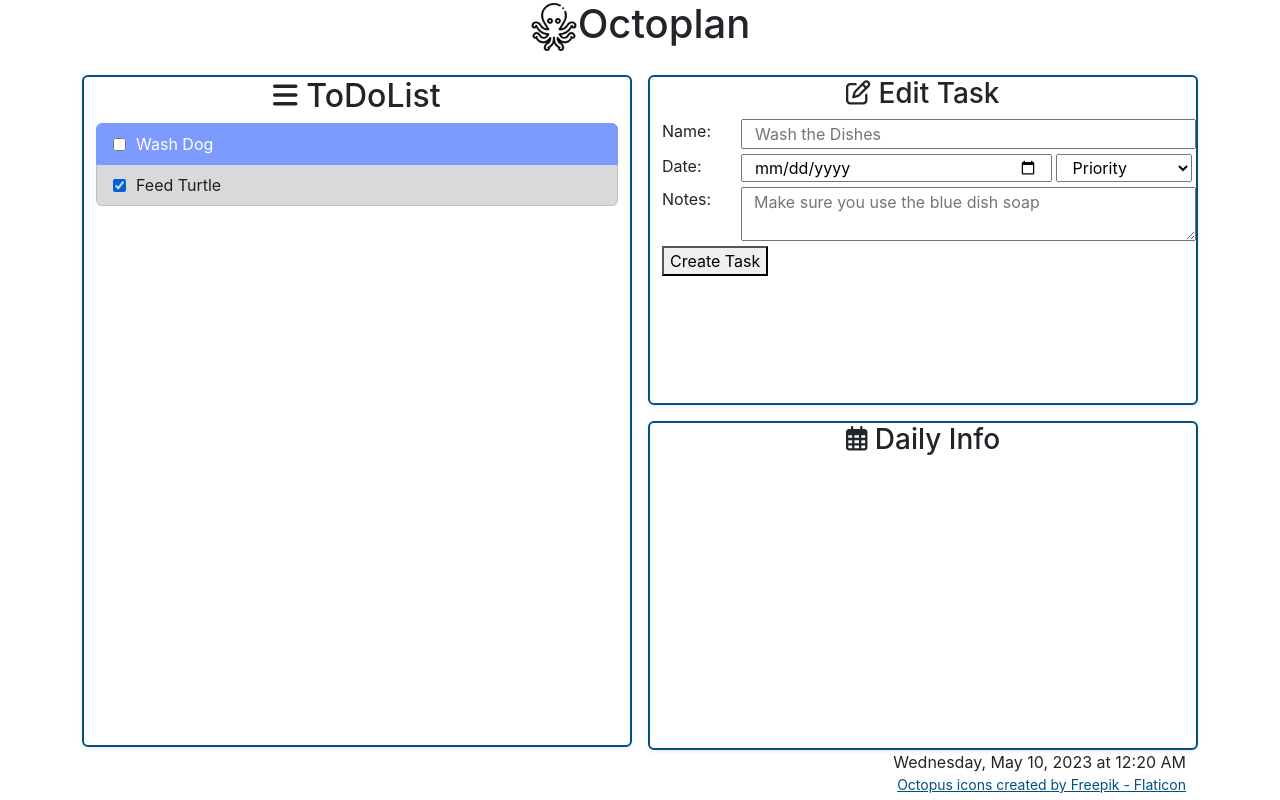
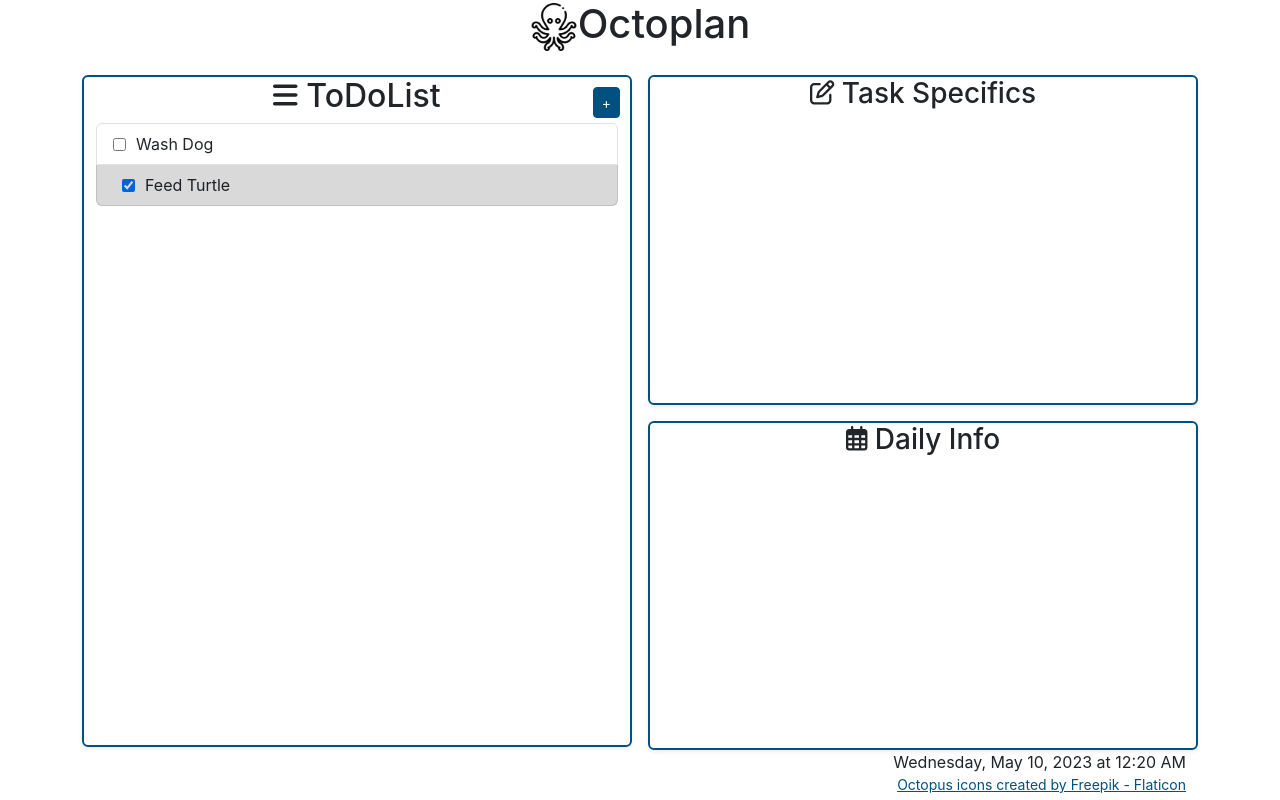
Before and after one commit to kylebenji/octoplan, a React (Create React App) app: page / in a window 1280 px wide. Built offline with nearby package versions, Linux system fonts and the light colour scheme.

Commit message:
editing and task creation functions

```diff
--- a/package.json
+++ b/package.json
@@ -16,6 +16,7 @@
     "react-dom": "^18.2.0",
     "react-redux": "^8.0.5",
     "react-scripts": "5.0.1",
+    "react-select": "^5.7.3",
     "sass": "^1.62.1",
     "web-vitals": "^2.1.4"
   },
--- a/src/components/Info/TaskSpecifics.js
+++ b/src/components/Info/TaskSpecifics.js
@@ -3,7 +3,15 @@ import { faPenToSquare } from "@fortawesome/free-regular-svg-icons";
 import { useSelector, useDispatch } from "react-redux";
 import { selectView, openEdit, openDetails } from "../../store/detailsSlice";
 import * as config from "../../config";
-import { selectActive, submitToDo } from "../../store/toDoSlice";
+import {
+  selectActive,
+  submitToDo,
+  deleteToDo,
+  changeActive,
+  editToDo,
+} from "../../store/toDoSlice";
+import Select from "react-select";
+import { useState } from "react";
 
 function formatPriority(priority) {
   switch (priority) {
@@ -13,11 +21,19 @@ function formatPriority(priority) {
       return "Normal";
     case config.LOW_PRIORITY:
       return "Low";
+    default:
+      return "Normal";
   }
 }
 
-function EditTask() {
+function EditTask({ view }) {
   const dispatch = useDispatch();
+  const taskID = useSelector(selectActive);
+  const task = useSelector((state) =>
+    state.todos.list.find((todo) => todo.id === taskID)
+  );
+
+  const [selectedPriority, setSelectedPriority] = useState(task?.priority);
 
   const handleSubmit = function (e) {
     e.preventDefault();
@@ -28,16 +44,48 @@ function EditTask() {
 
     const formJson = Object.fromEntries(formData.entries());
 
+    formJson.priority = selectedPriority;
+    formJson.id = taskID;
+
     console.log(formJson);
 
-    dispatch(submitToDo(formJson));
+    if (view === config.TASK_CREATE) {
+      dispatch(submitToDo(formJson));
+    }
+    if (view === config.TASK_EDIT) {
+      dispatch(editToDo(formJson));
+    }
+
     dispatch(openDetails());
+  };
+
+  const getInputDate = (dateStr) => {
+    const date = new Date(dateStr);
+    return `${date.getFullYear()}-${("" + (date.getMonth() + 1)).padStart(
+      2,
+      "0"
+    )}-${date.getDate()}`;
+  };
+
+  const priorities = [
+    config.HIGH_PRIORITY,
+    config.MID_PRIORITY,
+    config.LOW_PRIORITY,
+  ];
+
+  const prioritySelectOptions = priorities.map((el) => {
+    return { value: el, label: formatPriority(el) };
+  });
+
+  const handlePriorityChange = (e) => {
+    setSelectedPriority(e.value);
   };
 
   return (
     <>
       <h3 className="text-center">
-        <FontAwesomeIcon icon={faPenToSquare} size="sm" /> Edit Task
+        <FontAwesomeIcon icon={faPenToSquare} size="sm" />{" "}
+        {view === config.TASK_CREATE ? "Create" : "Edit"} Task
       </h3>
       <form onSubmit={handleSubmit}>
         <div className="form-part">
@@ -47,17 +95,29 @@ function EditTask() {
             type="text"
             name="name"
             placeholder="Wash the Dishes"
+            defaultValue={task?.name ? task.name : ""}
+            required
           ></input>
         </div>
         <div className="form-part">
           <label>Date: </label>
-          <input id="date" type="date" name="date"></input>
-          <select className="col-3 mx-1" name="priority" id="priority">
-            <option selected>Priority</option>
-            <option value={config.HIGH_PRIORITY}>High</option>
-            <option value={config.MID_PRIORITY}>Normal</option>
-            <option value={config.LOW_PRIORITY}>Low</option>
-          </select>
+          <input
+            id="date"
+            type="date"
+            name="date"
+            defaultValue={task?.date ? getInputDate(task.date) : ""}
+          ></input>
+          <Select
+            options={prioritySelectOptions}
+            className="col-3"
+            placeholder="Priority"
+            defaultValue={
+              task?.priority
+                ? { value: task.priority, label: formatPriority(task.priority) }
+                : {}
+            }
+            onChange={handlePriorityChange}
+          />
         </div>
         <div className="form-part">
           <label>Notes: </label>
@@ -66,9 +126,12 @@ function EditTask() {
             type="text"
             name="notes"
             placeholder="Make sure you use the blue dish soap"
+            defaultValue={task?.notes ? task.notes : ""}
           ></textarea>
         </div>
-        <button type="submit">Create Task</button>
+        <button id="task-buttons" type="submit" className="btn btn-primary">
+          Submit
+        </button>
       </form>
     </>
   );
@@ -84,6 +147,8 @@ function TaskDetails() {
 
   const handleDelete = function (e) {
     e.preventDefault();
+    dispatch(deleteToDo({ id: taskID }));
+    dispatch(changeActive({ id: -1 }));
   };
 
   const handleEdit = function (e) {
@@ -99,9 +164,9 @@ function TaskDetails() {
       {task ? (
         <>
           <h6>{task.name}</h6>
-          <p>Date: {task.date}</p>
+          {task.date ? <p>Date: {task.date}</p> : ""}
           <p>Priority: {formatPriority(task.priority)}</p>
-          <p>Notes: {task.notes}</p>
+          {task.notes ? <p>Notes: {task.notes}</p> : ""}
 
           <div id="task-buttons">
             <button
@@ -133,8 +198,8 @@ export default function TaskSpecifics() {
     <div className="octoplan-container octoplan-small-container mb-3">
       {view === config.TASK_DETAILS ? (
         <TaskDetails />
-      ) : view === config.TASK_EDIT ? (
-        <EditTask />
+      ) : view === config.TASK_EDIT || view === config.TASK_CREATE ? (
+        <EditTask view={view} />
       ) : (
         ""
       )}
--- a/src/components/ToDoList.js
+++ b/src/components/ToDoList.js
@@ -7,10 +7,12 @@ import {
   changeActive,
   toggleToDo,
 } from "../store/toDoSlice";
-import { openDetails } from "../store/detailsSlice";
+import { openDetails, selectView, openCreate } from "../store/detailsSlice";
+import * as config from "../config";
 
 function ToDoItem({ item }) {
   const active = useSelector(selectActive);
+  const view = useSelector(selectView);
   const dispatch = useDispatch();
   return (
     <button
@@ -18,8 +20,8 @@ function ToDoItem({ item }) {
         active === item.id ? " active" : ""
       }${item.completed ? " completed" : ""}`}
       onClick={() => {
-        dispatch(openDetails());
-        dispatch(changeActive({ id: item.id }));
+        if (view !== config.TASK_DETAILS) dispatch(openDetails());
+        if (active !== item.id) dispatch(changeActive({ id: item.id }));
       }}
     >
       <input
@@ -36,6 +38,11 @@ export default function ToDoList() {
   const list = useSelector(selectList);
   const dispatch = useDispatch();
 
+  const handleNewTask = () => {
+    dispatch(changeActive({ id: -1 }));
+    dispatch(openCreate());
+  };
+
   return (
     <div className="col-md-6">
       <div className="octoplan-container to-do-list-container">
@@ -49,6 +56,13 @@ export default function ToDoList() {
             return <ToDoItem item={el} key={el.id} />;
           })}
         </ul>
+        <button
+          id="btn-new-task"
+          className="btn btn-sm btn-primary"
+          onClick={handleNewTask}
+        >
+          +
+        </button>
       </div>
     </div>
   );
--- a/src/config.js
+++ b/src/config.js
@@ -4,3 +4,4 @@ export const LOW_PRIORITY = 5;
 
 export const TASK_DETAILS = "TASK_DETAILS";
 export const TASK_EDIT = "TASK_EDIT";
+export const TASK_CREATE = "TASK_CREATE";
--- a/src/index.scss
+++ b/src/index.scss
@@ -43,10 +43,15 @@ code {
 
 .completed {
   filter: brightness(85%);
+  padding-left: 25px;
 }
 
-.list-group-item .list-item-text {
-  margin-left: 10px;
+.list-group-item {
+  transition: all 0.3s;
+
+  .list-item-text {
+    margin-left: 10px;
+  }
 }
 
 .form-part {
@@ -62,14 +67,6 @@ code {
   button {
     @extend .col;
   }
-
-  .dropdown {
-    @extend .col-3;
-  }
-
-  .dropdown-menu {
-    min-width: 5rem;
-  }
 }
 
 #task-buttons {
@@ -77,3 +74,9 @@ code {
   bottom: 10px;
   right: 10px;
 }
+
+#btn-new-task {
+  position: absolute;
+  top: 10px;
+  right: 10px;
+}
--- a/src/store/detailsSlice.js
+++ b/src/store/detailsSlice.js
@@ -8,25 +8,28 @@ select task (switch flag to change to details view, change current selected task
 */
 
 import { createSlice } from "@reduxjs/toolkit";
-import { TASK_DETAILS, TASK_EDIT } from "../config";
+import * as config from "../config";
 
 const detailsSlice = createSlice({
   name: "details",
   initialState: {
-    activeView: TASK_EDIT,
+    activeView: config.TASK_DETAILS,
   },
   reducers: {
     openDetails: (state, action) => {
-      state.activeView = TASK_DETAILS;
+      state.activeView = config.TASK_DETAILS;
     },
     openEdit: (state, action) => {
-      state.activeView = TASK_EDIT;
+      state.activeView = config.TASK_EDIT;
+    },
+    openCreate: (state, action) => {
+      state.activeView = config.TASK_CREATE;
     },
   },
 });
 //Views Changes
 
-export const { openDetails, openEdit } = detailsSlice.actions;
+export const { openDetails, openEdit, openCreate } = detailsSlice.actions;
 
 export default detailsSlice.reducer;
 
--- a/src/store/toDoSlice.js
+++ b/src/store/toDoSlice.js
@@ -12,7 +12,7 @@ const toDoSlice = createSlice({
   name: "todos",
   initialState: {
     idCounter: 2,
-    active: 0,
+    active: -1,
     list: [
       {
         id: 0,
@@ -38,7 +38,7 @@ const toDoSlice = createSlice({
       state.list.push({
         id: state.idCounter,
         name: action.payload?.name,
-        date: action.payload?.date,
+        date: new Date(action.payload?.date).toDateString(),
         priority: +action.payload?.priority,
         notes: action.payload.notes,
       });
@@ -48,11 +48,18 @@ const toDoSlice = createSlice({
     //editing an existing task
     editToDo: (state, action) => {
       let todoInd = state.list.findIndex((el) => el.id === action.payload.id);
-      //   state.list[todoInd] = updateObject(state.list[todoInd], {
-      //     text: action.text,
-      //     date: action.date,
-      //     priority: action.priority,
-      //   });
+      console.log(todoInd);
+      state.list[todoInd] = Object.assign({}, state.list[todoInd], {
+        name: action.payload.name,
+        date: new Date(action.payload?.date).toDateString(),
+        priority: action.payload.priority,
+        notes: action.payload.notes,
+      });
+    },
+    //deleting a task
+    deleteToDo: (state, action) => {
+      let todoInd = state.list.findIndex((el) => el.id === action.payload.id);
+      state.list.splice(todoInd, 1);
     },
     //setting a tasks completed flag
     toggleToDo: (state, action) => {
@@ -66,7 +73,7 @@ const toDoSlice = createSlice({
   },
 });
 
-export const { submitToDo, editToDo, toggleToDo, changeActive } =
+export const { submitToDo, editToDo, deleteToDo, toggleToDo, changeActive } =
   toDoSlice.actions;
 
 export default toDoSlice.reducer;
```
Also changed, not shown: 1 other file (tests, documents, lock files or other folders).
